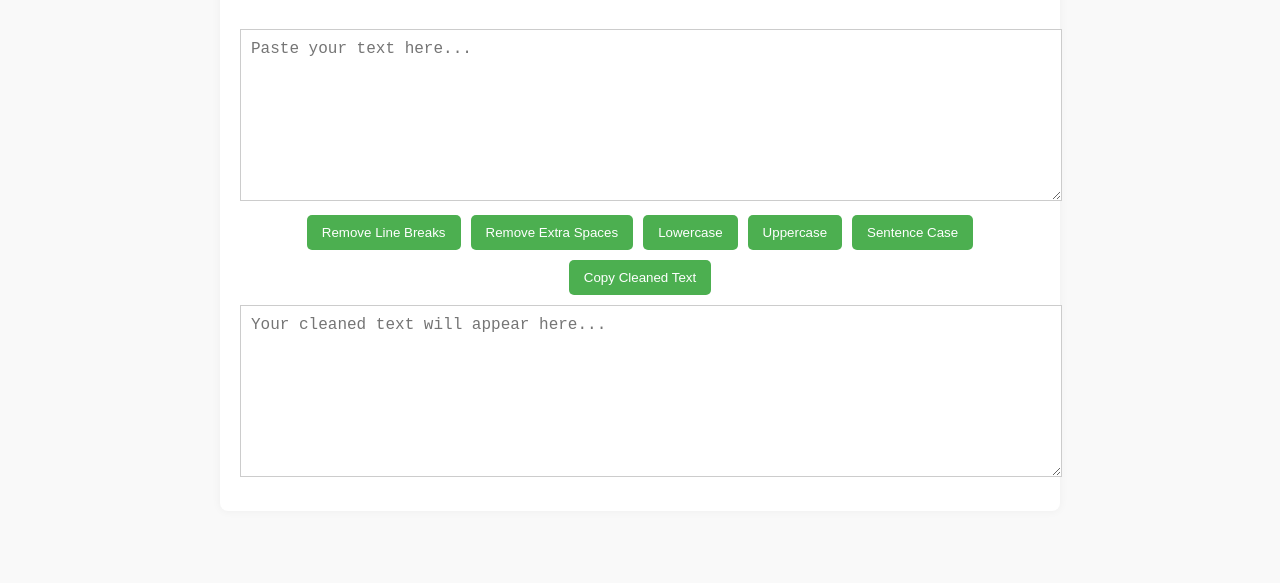
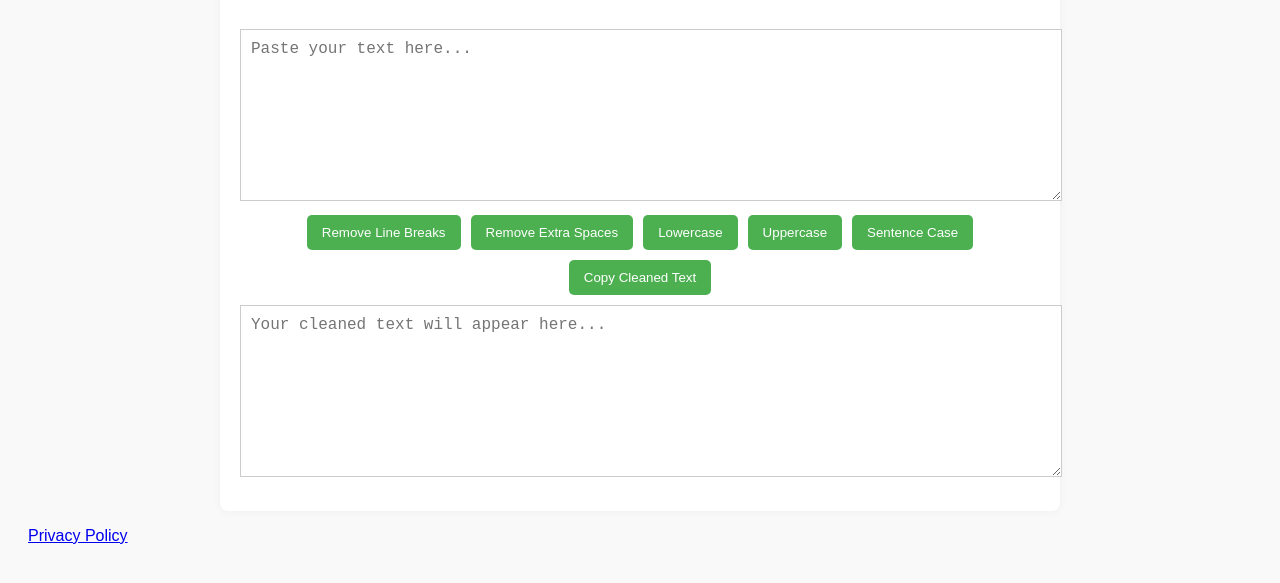
Before and after one commit to suryanshrjoshi/text-cleanup-tool, a plain HTML site: page index.html in a window 1280 px wide. Shown: the part 109-692 px from the top of the page. Drawn offline with Linux system fonts and the light colour scheme.

Commit message:
Add files via upload

```diff
--- a/index.html
+++ b/index.html
@@ -31,3 +31,6 @@
   <script src="script.js"></script>
 </body>
 </html>
+<footer>
+  <p><a href="privacy-policy.html">Privacy Policy</a></p>
+</footer>
```
